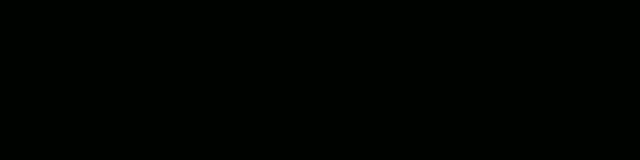
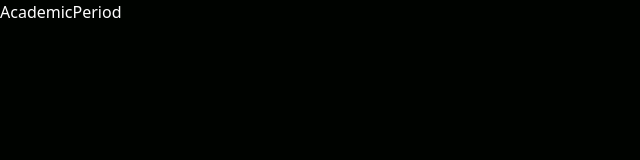
Before and after one commit to AnjanaPrabhath/BitLab, a React (Create React App) app in the folder frontend/: page /admin/academic_period in a window 1280 px wide. Before the commit this address had no page. Shown: the top 160 px of the page, without its empty margins (0-640 px from the left). Built offline with nearby package versions, Linux system fonts and the light colour scheme.

Commit message:
admin page part 1

```diff
--- a/frontend/src/App.js
+++ b/frontend/src/App.js
@@ -3,6 +3,7 @@
 import LandingPage from "./Pages/LandingPage";
 import AdminPage from './Pages/AdminPage';
 import LoginPage from './Pages/LoginPage';
+import AcademicPeriod from './Pages/AcademicPeriod';
 
 
 function App() {
@@ -13,8 +14,9 @@
       <BrowserRouter>
         <Routes>
             <Route path='/' element={<LandingPage/>} />
+            <Route path='/login' element={<LoginPage/>} />
             <Route path='/admin' element={<AdminPage/>} />
-            <Route path='/login' element={<LoginPage/>} />
+            <Route path='/admin/academic_period' element={<AcademicPeriod/>} />
         </Routes>
       </BrowserRouter>
 
--- a/frontend/src/Pages/AcademicPeriod.jsx
+++ b/frontend/src/Pages/AcademicPeriod.jsx
@@ -2,7 +2,7 @@
 
 const AcademicPeriod = () => {
   return (
-    <div>AcademicPeriod</div>
+    <div className='text-white'>AcademicPeriod</div>
   )
 }
 
--- a/frontend/src/Pages/AdminPage.jsx
+++ b/frontend/src/Pages/AdminPage.jsx
@@ -1,5 +1,6 @@
 import React from 'react'
 import ProfileNavbar from '../Components/ProfileNavbar'
+import { Link } from 'react-router-dom'
 
 
 const AdminPage = () => {
@@ -21,8 +22,9 @@
         <div className='max-w-[1100px] mx-auto grid md:grid-cols-3 gap-8 mt-[100px] text-white text-xl'>
 
 
-
-        <button className='bg-[#191919] px-[100px] py-[40px] hover:scale-105 duration-500'>Academic Period</button>
+        <Link to='/admin/academic_period'>
+          <button className='bg-[#191919] px-[100px] py-[40px] hover:scale-105 duration-500'>Academic Period</button>
+        </Link>
         <button className='bg-[#191919] px-[100px] py-[40px] hover:scale-105 duration-500'>Student Details</button>
         <button className='bg-[#191919] px-[100px] py-[40px] hover:scale-105 duration-500'>Learning Portal</button>
         <button className='bg-[#191919] px-[100px] py-[40px] hover:scale-105 duration-500'>Edit Personal details</button>
```
